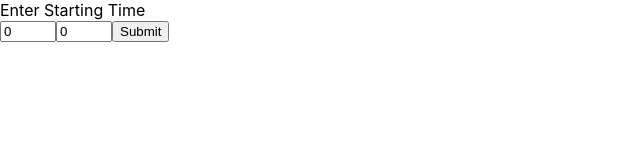
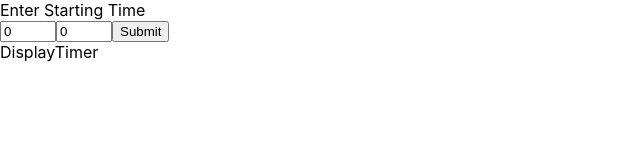
Before and after one commit to LondonJim/Countdown-Timer, a React (Create React App) app: page / in a window 1280 px wide. Shown: the top 160 px of the page, without its empty margins (0-640 px from the left). Built offline with nearby package versions, Linux system fonts and the light colour scheme.

Commit message:
add .DisplayTimer, renders text

```diff
--- a/src/App.js
+++ b/src/App.js
@@ -1,5 +1,6 @@
 import React, { Component } from 'react';
 import EnterTime from './components/EnterTime'
+import DisplayTimer from './components/DisplayTimer'
 
 class App extends Component {
   state = {
@@ -15,6 +16,7 @@ class App extends Component {
     return (
       <div className="App">
         <EnterTime addTime={this.addTime}/>
+        <DisplayTimer />
       </div>
     );
   }
--- /dev/null
+++ b/src/components/DisplayTimer.js
@@ -0,0 +1,18 @@
+import React, { Component } from 'react'
+
+class DisplayTimer extends Component {
+  state = {
+    minutes: 0,
+    seconds: 0
+  }
+
+  render () {
+    return (
+      <div className="DisplayTimer">
+        DisplayTimer
+      </div>
+    )
+  }
+}
+
+export default DisplayTimer
--- a/src/components/EnterTime.js
+++ b/src/components/EnterTime.js
@@ -25,7 +25,7 @@ class EnterTime extends Component {
     const timebox =
       <form id="submit-form" onSubmit={this.handleSubmit}>
         <input id="minutes" type="number" value={this.state.minutes} min="0" max="60" name="minutes" onChange={this.handleMinutes} />
-        <input id="seconds" type="number" value={this.state.seconds} min="0" max="60" name="seconds" onChange={this.handleSeconds} />
+        <input id="seconds" type="number" value={this.state.seconds} min="0" max="59" name="seconds" onChange={this.handleSeconds} />
         <button type="submit">Submit</button>
       </form>
 
```
Also changed, not shown: 1 other file (tests, documents, lock files or other folders).
